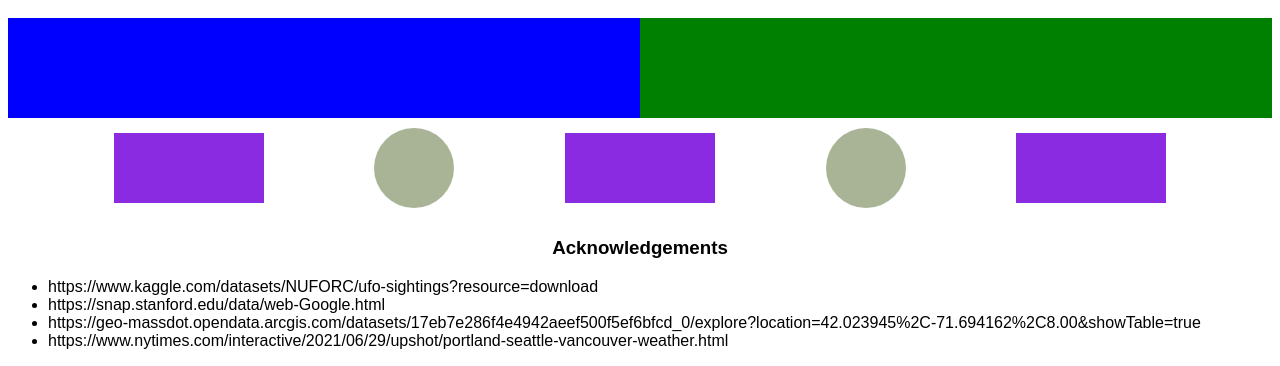
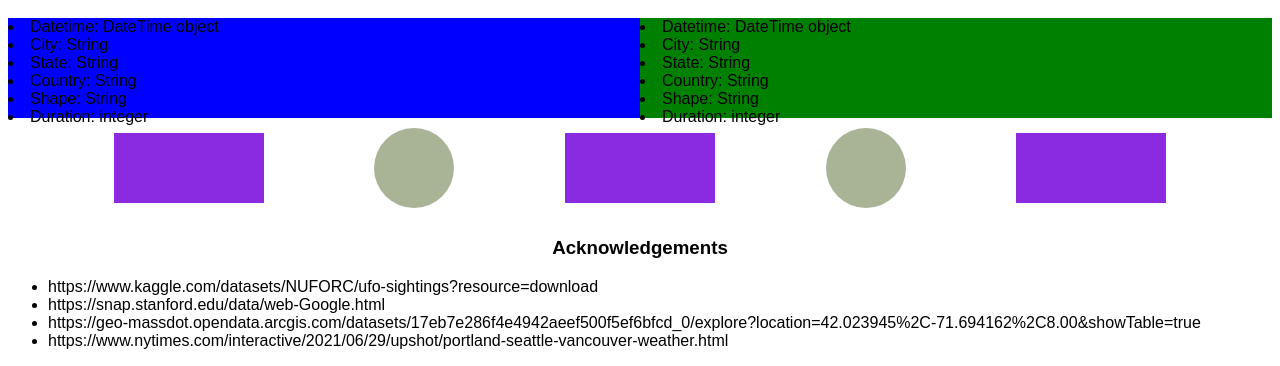
Before and after one commit to DS4200-S23-Class/hw-02-jj-and-jaclyn, a plain HTML site: page index.html in a window 1280 px wide. Shown: the part 704-1070 px from the top of the page. Drawn offline with Linux system fonts and the light colour scheme.

Commit message:
Update index.html

```diff
--- a/index.html
+++ b/index.html
@@ -76,10 +76,26 @@
     <div class = 'row'>
         <div class = 'column'>
             <div class = 'blue-column'>
+            <p1>
+            <li>Datetime: DateTime object</li>
+            <li>City: String</li>
+            <li>State: String</li>
+            <li>Country: String</li>
+            <li>Shape: String</li>
+            <li>Duration: integer</li>
+        </p1>
             </div>
         </div>
         <div class='column'>
             <div class = 'green-column'>
+            <p1>
+            <li>Datetime: DateTime object</li>
+            <li>City: String</li>
+            <li>State: String</li>
+            <li>Country: String</li>
+            <li>Shape: String</li>
+            <li>Duration: integer</li>
+        </p1>
             </div>
         </div>
     </div>
```
